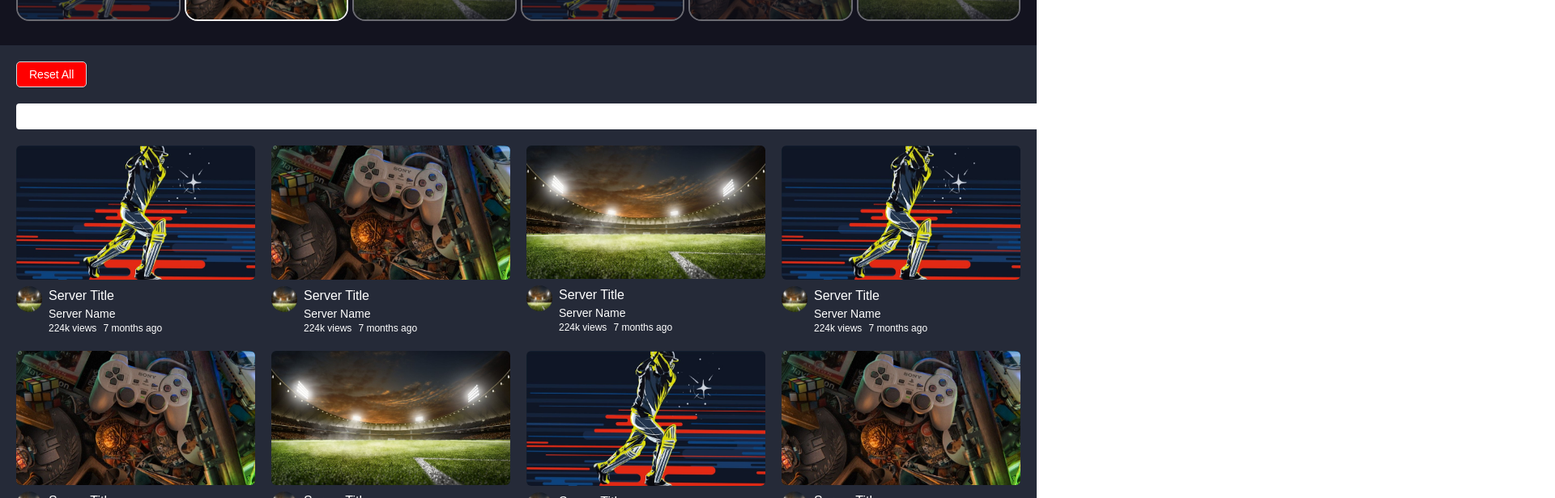
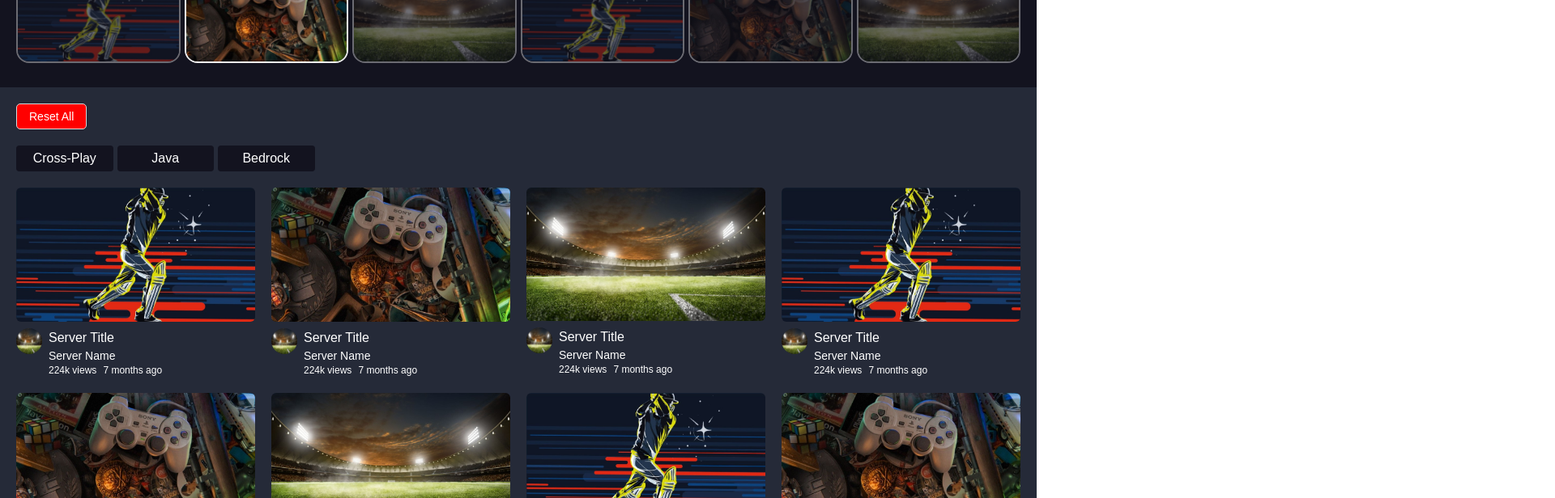
Before and after one commit to tehchuanyeow/MCOnline, a React (Vite) app: page / in a window 1280 px wide. Shown: the part 680-1296 px from the top of the page at 81% size, 1920 px wide, since content can reach past the window. Built offline with nearby package versions, Linux system fonts and the light colour scheme; no server answers.

Commit message:
Small Update

```diff
--- a/src/components/Navbar/Navbar.jsx
+++ b/src/components/Navbar/Navbar.jsx
@@ -1,4 +1,4 @@
-import brand from "/brand.png";
+import brand from "/MCOnline Logo.png";
 import avatar from "/avatar.png";
 import { SlClose, SlMenu } from "react-icons/sl";
 import { useState } from "react";
@@ -120,7 +120,7 @@ export const Navbar = () => {
       <div className="border-b border-b-dark2">
         <div className="container mx-auto flex items-center justify-between gap-5">
           <Link to={"/"} className="text-lg font-bold m-5">
-            SiteName
+            <img src={brand} alt="MCOnline Logo" className="w-20 h-20" />
           </Link>
           <nav
             className={`${
--- a/src/pages/Home/Filters.jsx
+++ b/src/pages/Home/Filters.jsx
@@ -7,21 +7,9 @@ import "swiper/css/navigation";
 import { Button } from "antd";
 
 const serverFilters = [
-  "All",
-  "filter1",
-  "filter2",
-  "filter3",
-  "filter4",
-  "filter5",
-  "filter6",
-  "filter7",
-  "filter8",
-  "filter9",
-  "filter10",
-  "filter11",
-  "filter12",
-  "filter13",
-  "filter14",
+  "Cross-Play",
+  "Java",
+  "Bedrock",
 ];
 
 const Filters = ({ selectedFilter, handleSelectedFilter, resetFilter }) => {
```
Also changed, not shown: src/assets/MCOnline Logo.png (added).
